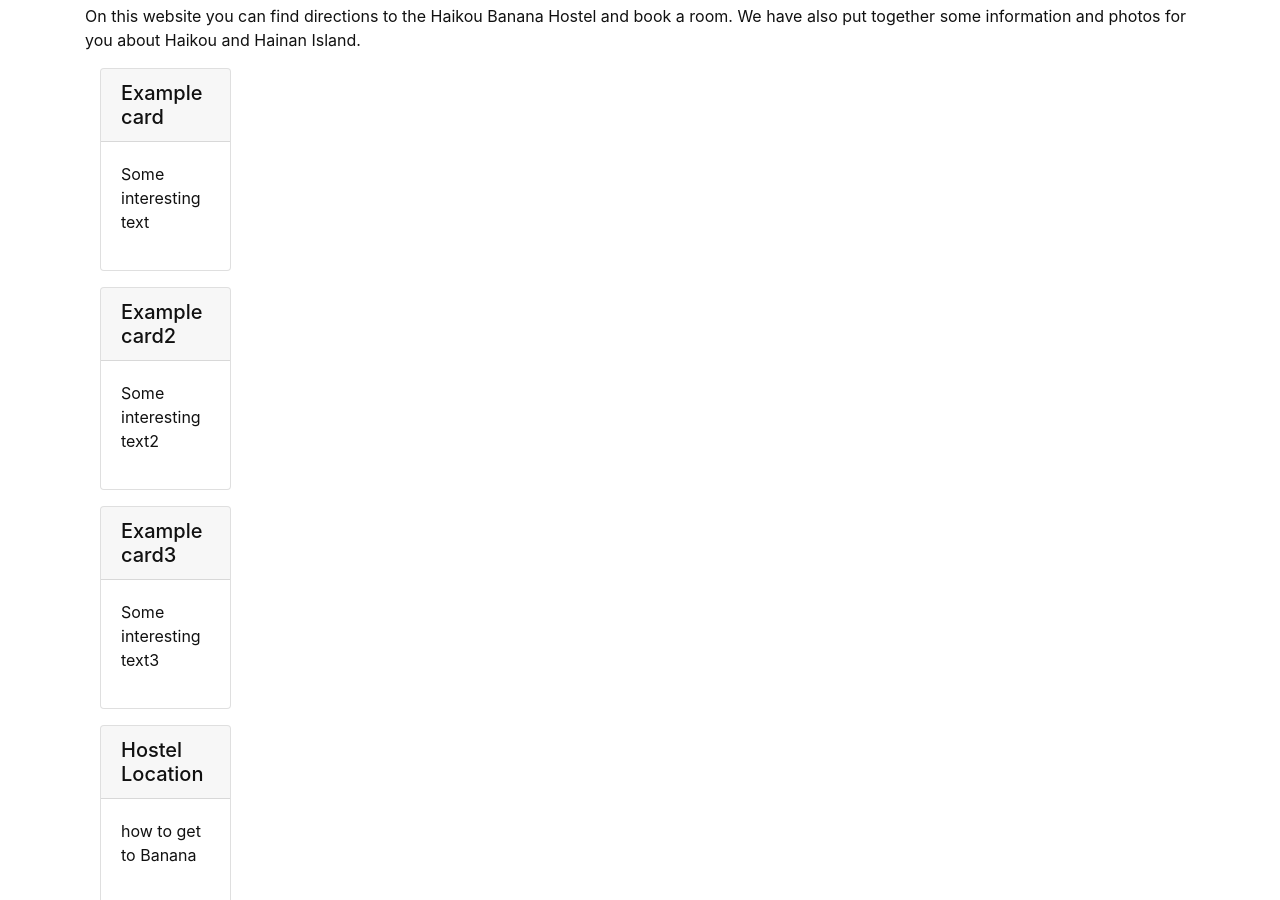
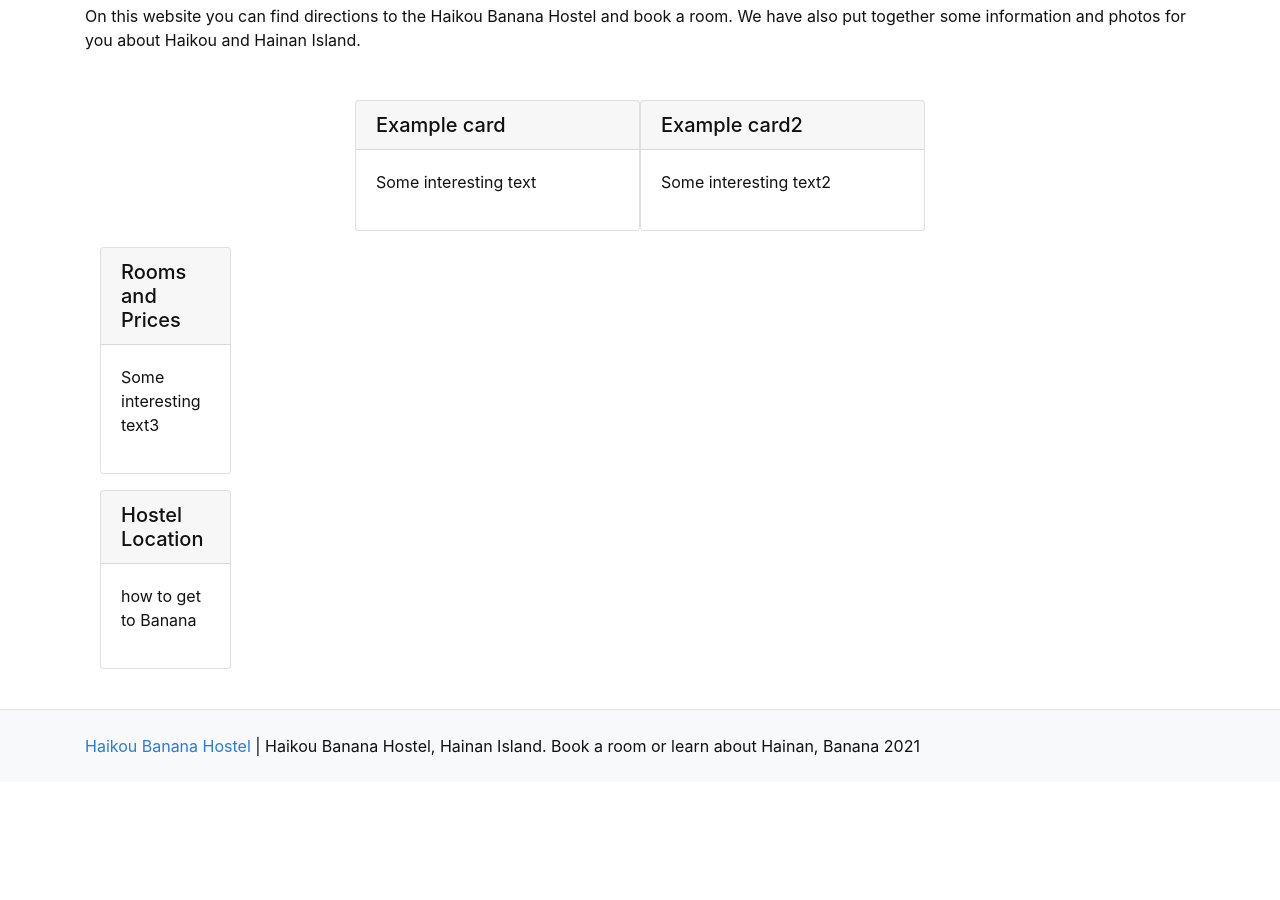
Before and after one commit to pipilu89/bootstrap-template, a Jekyll site: the page built from pages/index.md, in a window 1280 px wide and 900 px high, scrolled down 1198 px. Built offline with Jekyll 4.4.1, drawn with Linux system fonts in a browser that asks for light colours; after the commit the page ends 1980 px from its top, so only the background shows below that.

Commit message:
Update index.md

```diff
--- a/pages/index.md
+++ b/pages/index.md
@@ -24,13 +24,10 @@ We also stock a selection of drinks.
 
 On this website you can find directions to the Haikou Banana Hostel and book a room. We have also put together some information and photos for you about Haikou and Hainan Island.
 
-<div class="col-sm-6">
+<div class="row mt-5 justify-content-center">
 
 {% include card.html text="Some interesting text" header="Example card" width="25" %}
 
-</div>
-
-<div class="col-sm-6">
 
 {% include card.html text="Some interesting text2" header="Example card2" width="25" %}
 
@@ -38,7 +35,7 @@ On this website you can find directions to the Haikou Banana Hostel and book a r
 
 <div class="col-sm-6">
 
-{% include card.html text="Some interesting text3" header="Example card3" width="25" %}
+{% include card.html text="Some interesting text3" header="Rooms and Prices" width="25" %}
 
 </div>
 
```
